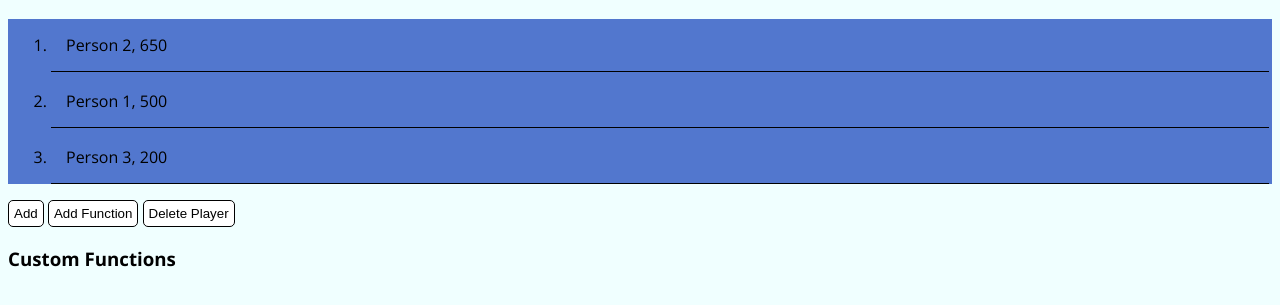
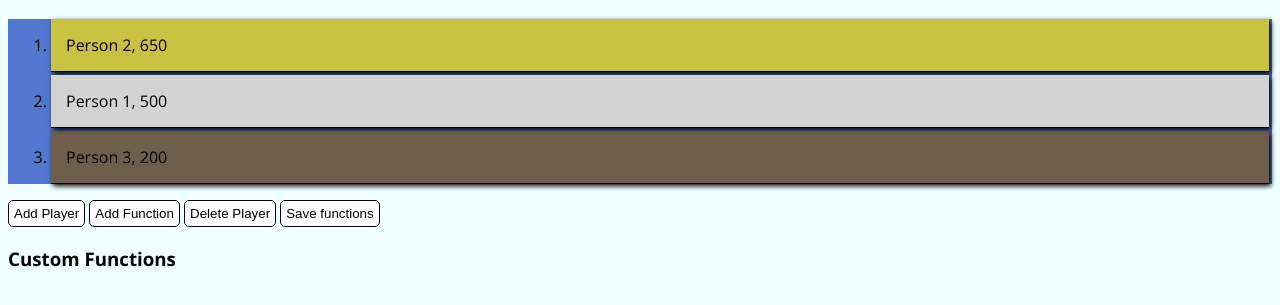
Before and after one commit to Jacalastre123/Leaderboard, a plain HTML site: page index.html in a window 1280 px wide. Shown: the part 67-372 px from the top of the page. Drawn offline with nearby package versions, Linux system fonts and the light colour scheme.

Commit message:
Update index.html

```diff
--- a/index.html
+++ b/index.html
@@ -32,7 +32,8 @@
         border-bottom: 1px solid black;
         margin: 3px;
         padding: 15px;
-
+        box-shadow: 2px 2px 5px black;
+        transition: all 1s;
        }
 
 
@@ -53,7 +54,7 @@
    <ol id="leaderboard">
 
    </ol>
-   <button onclick="dial.showModal()">Add</button>
+   <button onclick="dial.showModal()">Add Player</button>
    <dialog id="dial">
     <h3>Add Place</h3>
     <form>
@@ -67,6 +68,7 @@
    </dialog>
    <button onclick="doSomething();">Add Function</button>
    <button onclick="deletes();">Delete Player</button>
+   <button onclick="save();">Save functions</button>
    <div id="container">
 <h3>Custom Functions</h3>
    </div>
@@ -109,12 +111,19 @@
             function update() {
                 leaderboard.innerHTML = ""
             listo.sort((a,b) => b.score - a.score)
-
+ let lis = document.querySelectorAll("li")
             listo.forEach(listo => {
                 const li = document.createElement("li")
                 li.textContent = `${listo.name}, ${listo.score}`
                 leaderboard.appendChild(li)
+
+               lis = document.querySelectorAll("li")
+                lis[0].style.backgroundColor = "rgba(255, 226, 0, 0.69)"
+
+
             })
+            lis[1].style.backgroundColor = "lightgrey"
+            lis[2].style.backgroundColor = "rgba(131, 80, 2, 0.63)"
         }
 update()
 
@@ -288,9 +297,6 @@ function deletes() {
 
 
 
-
-
-
     </script>
 </body>
 
```
